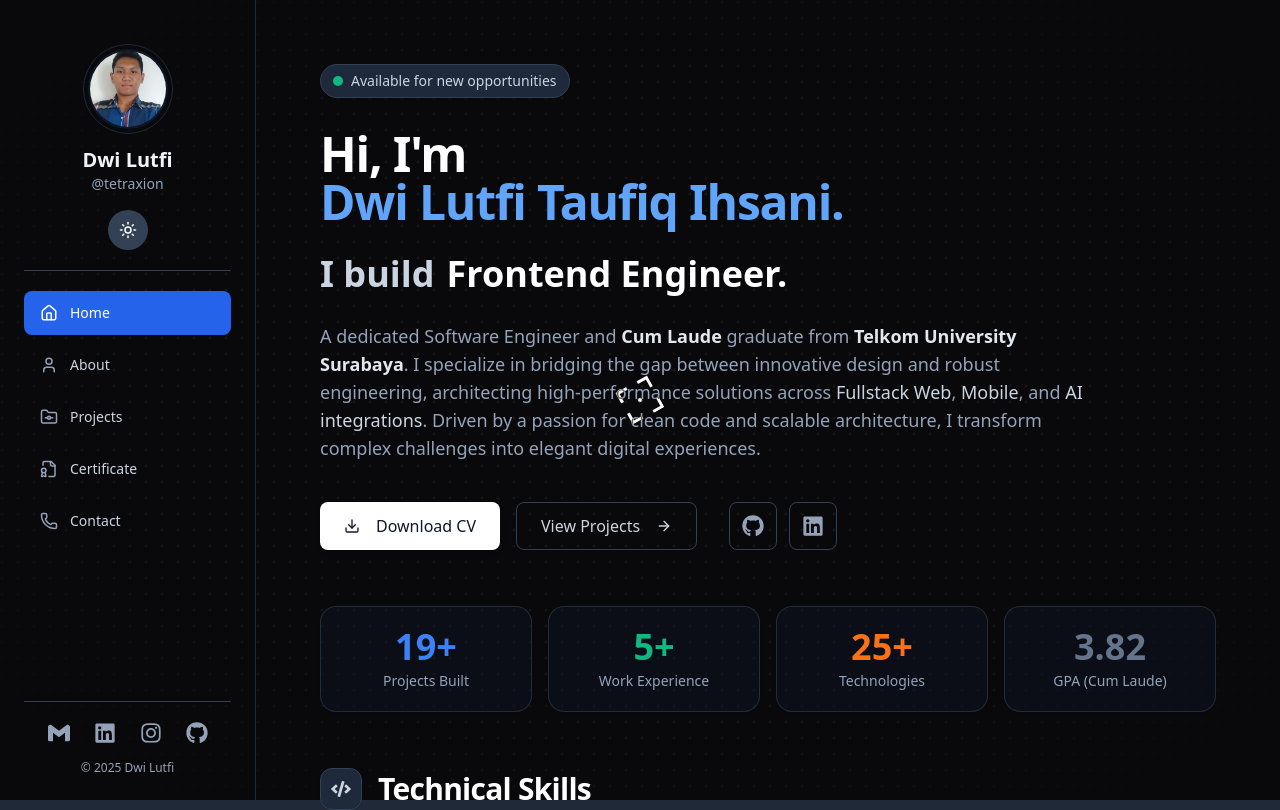
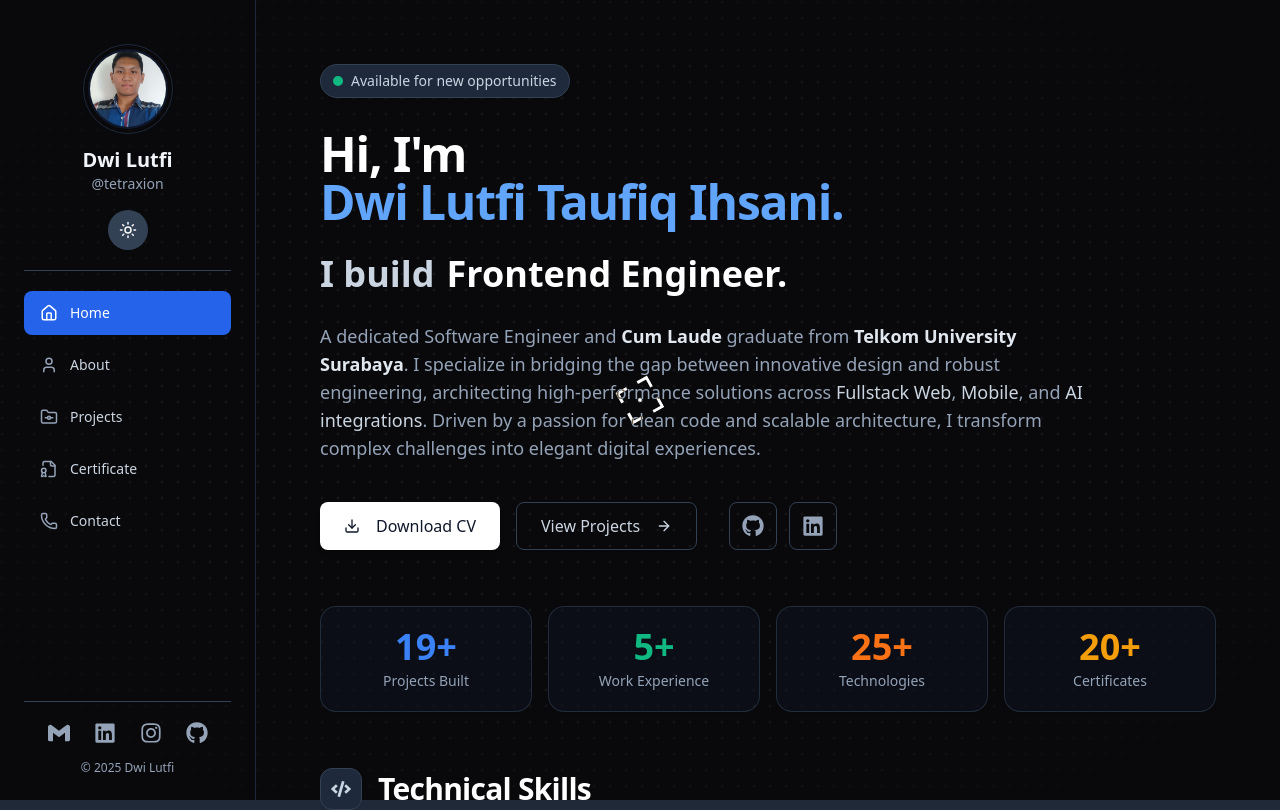
Before and after one commit to tetraxion/Personal-portofolio, a Next.js app: page / in a window 1280 px wide. Shown: the top 810 px of the page. Built offline with nearby package versions, Linux system fonts and the light colour scheme.

Commit message:
feat: implement new about, certificate, home, and project sections with related utility and media assets

```diff
--- a/components/sections/about.tsx
+++ b/components/sections/about.tsx
@@ -8,6 +8,7 @@ import dynamic from 'next/dynamic';
 import { useTheme } from 'next-themes';
 import { useState, useEffect } from 'react';
 import { projects } from "@/lib/project";
+import { certificates } from "@/lib/certificate";
 
 const GitHubCalendar = dynamic(
     () => import('react-github-calendar').then((mod) => mod.GitHubCalendar),
@@ -185,7 +186,7 @@ export function AboutSection() {
                         { value: "3.82", label: "GPA Score", sub: "Cum Laude", color: "text-blue-500", bg: "bg-blue-50 dark:bg-blue-500/10" },
                         { value: `${experiences.length}+`, label: "Work Experience", sub: "Companies", color: "text-emerald-500", bg: "bg-emerald-50 dark:bg-emerald-500/10" },
                         { value: `${projects.length}+`, label: "Projects", sub: "Delivered", color: "text-orange-500", bg: "bg-orange-50 dark:bg-orange-500/10" },
-                        { value: "3+", label: "Specializations", sub: "Web, Mobile, AI", color: "text-slate-500", bg: "bg-slate-50 dark:bg-slate-500/10" },
+                        { value: `${certificates.length}+`, label: "Certificates", sub: "Earned", color: "text-amber-500", bg: "bg-amber-50 dark:bg-amber-500/10" },
                     ].map((stat, idx) => (
                         <motion.div
                             key={stat.label}
--- a/components/sections/certificate.tsx
+++ b/components/sections/certificate.tsx
@@ -2,13 +2,38 @@
 import { motion, AnimatePresence } from 'framer-motion';
 import Image from 'next/image';
 import { useState } from 'react';
-import { X, ExternalLink, Award } from 'lucide-react';
+import { X, ExternalLink, Award, Search } from 'lucide-react';
 import { certificates, Certificate } from '@/lib/certificate';
 
 type SelectedCertificate = Pick<Certificate, 'image' | 'link' | 'title'>;
 
 export const CertificateSection = () => {
   const [selectedCert, setSelectedCert] = useState<SelectedCertificate | null>(null);
+  const [searchQuery, setSearchQuery] = useState('');
+  const [activePublisher, setActivePublisher] = useState('All');
+
+  const publishers = ['All', 'Dicoding', 'Great Learning', 'SAP', 'Others'];
+
+  const filteredCerts = certificates.filter(cert => {
+    const matchesSearch = cert.title.toLowerCase().includes(searchQuery.toLowerCase()) ||
+                          cert.publisher.toLowerCase().includes(searchQuery.toLowerCase());
+
+    if (activePublisher === 'All') return matchesSearch;
+    if (activePublisher === 'Dicoding') {
+      return matchesSearch && cert.publisher.includes('Dicoding');
+    }
+    if (activePublisher === 'Great Learning') {
+      return matchesSearch && cert.publisher === 'Great Learning';
+    }
+    if (activePublisher === 'SAP') {
+      return matchesSearch && cert.publisher === 'SAP';
+    }
+    // Others (Govt, Telkom Univ, etc.)
+    return matchesSearch &&
+           !cert.publisher.includes('Dicoding') &&
+           cert.publisher !== 'Great Learning' &&
+           cert.publisher !== 'SAP';
+  });
 
   return (
     <motion.section
@@ -31,63 +56,122 @@ export const CertificateSection = () => {
       </p>
       <hr className="border-dashed border-slate-300 dark:border-slate-700 mb-8" />
 
-      {/* Certificate List */}
-      <div className="flex flex-col gap-4">
-        {certificates.map((cert, index) => (
-          <motion.div
-            key={cert.id}
-            initial={{ opacity: 0, y: 15 }}
-            animate={{ opacity: 1, y: 0 }}
-            transition={{ duration: 0.4, delay: index * 0.05 }}
-            className="relative flex items-start gap-4 p-5 rounded-2xl border border-slate-200 dark:border-slate-700/60 bg-white/60 dark:bg-slate-900/40 backdrop-blur-sm hover:border-slate-300 dark:hover:border-slate-500 shadow-sm hover:shadow-md transition-all duration-300 overflow-hidden group"
-          >
-            {/* Number */}
-            <div className="relative flex-shrink-0 w-8 h-8 flex items-center justify-center text-sm font-bold text-slate-400 dark:text-slate-500 bg-slate-100 dark:bg-slate-800 rounded-lg z-0">
-              {index + 1}
+      {/* Search and Filters */}
+      <div className="flex flex-col md:flex-row gap-4 mb-8">
+        {/* Search Bar */}
+        <div className="relative flex-grow">
+          <Search size={18} className="absolute left-4 top-1/2 -translate-y-1/2 text-slate-400 pointer-events-none" />
+          <input
+            type="text"
+            placeholder="Search certificates by title or publisher..."
+            value={searchQuery}
+            onChange={(e) => setSearchQuery(e.target.value)}
+            className="w-full pl-11 pr-4 py-3 bg-white/60 dark:bg-slate-900/40 border border-slate-200 dark:border-slate-800/60 rounded-xl text-sm text-slate-900 dark:text-white placeholder-slate-400 focus:outline-none focus:border-blue-500 focus:ring-1 focus:ring-blue-500 transition-all shadow-sm"
+          />
         </div>
 
-            {/* Thumbnail */}
-            <div className="relative flex-shrink-0 w-14 h-14 flex items-center justify-center bg-slate-50 dark:bg-slate-800 rounded-xl border border-slate-100 dark:border-slate-700/60 overflow-hidden shadow-sm z-0">
+        {/* Publisher Filter pills */}
+        <div className="flex flex-wrap gap-2 items-center">
+          {publishers.map((pub) => (
+            <button
+              key={pub}
+              onClick={() => setActivePublisher(pub)}
+              className={`px-4 py-2 rounded-xl text-xs font-semibold border transition-all duration-300 cursor-target ${
+                activePublisher === pub
+                  ? "bg-slate-900 dark:bg-white text-white dark:text-slate-900 border-slate-900 dark:border-white shadow-md"
+                  : "bg-transparent text-slate-600 dark:text-slate-400 border-slate-200 dark:border-slate-700 hover:border-slate-400 dark:hover:border-slate-500 hover:text-slate-900 dark:hover:text-white"
+              }`}
+            >
+              {pub}
+            </button>
+          ))}
+        </div>
+      </div>
+
+      {/* Certificate Grid */}
+      <motion.div layout className="grid grid-cols-1 md:grid-cols-2 gap-6">
+        <AnimatePresence mode="popLayout">
+          {filteredCerts.map((cert, index) => (
+            <motion.div
+              layout
+              key={cert.id}
+              initial={{ opacity: 0, scale: 0.95 }}
+              animate={{ opacity: 1, scale: 1 }}
+              exit={{ opacity: 0, scale: 0.95 }}
+              transition={{ duration: 0.3 }}
+              className="relative flex flex-col justify-between p-5 rounded-2xl border border-slate-200 dark:border-slate-700/60 bg-white/60 dark:bg-slate-900/40 backdrop-blur-sm hover:border-slate-300 dark:hover:border-slate-500 shadow-sm hover:shadow-xl hover:-translate-y-1 transition-all duration-300 group overflow-hidden"
+            >
+              <div>
+                {/* Header info (Badge and Date) */}
+                <div className="flex justify-between items-center mb-4">
+                  <span className="text-xs font-bold text-slate-400 dark:text-slate-500 bg-slate-100 dark:bg-slate-800/80 px-2.5 py-1 rounded-lg">
+                    #{index + 1}
+                  </span>
+                  {cert.date && (
+                    <span className="text-xs font-medium text-blue-600 dark:text-blue-400 bg-blue-50/60 dark:bg-blue-500/10 px-2.5 py-1 rounded-full border border-blue-100 dark:border-blue-500/20">
+                      {cert.date}
+                    </span>
+                  )}
+                </div>
+
+                {/* Thumbnail and Title */}
+                <div className="flex items-start gap-4">
+                  <div className="relative flex-shrink-0 w-16 h-16 flex items-center justify-center bg-white dark:bg-slate-800 rounded-xl border border-slate-100 dark:border-slate-700 overflow-hidden shadow-sm group-hover:scale-105 transition-transform duration-300">
                     <Image
                       src={cert.image}
                       alt={cert.title}
-                width={48}
-                height={48}
-                className="object-cover"
+                      fill
+                      sizes="64px"
+                      className="object-contain p-1"
                     />
                   </div>
-
-            {/* Content */}
-            <div className="relative flex-grow min-w-0 z-0">
-              <h3 className="font-bold text-slate-900 dark:text-white group-hover:text-blue-600 dark:group-hover:text-blue-400 transition-colors truncate">
+                  <div className="flex-grow min-w-0">
+                    <h3 className="font-bold text-base text-slate-900 dark:text-white group-hover:text-blue-600 dark:group-hover:text-blue-400 transition-colors line-clamp-2" title={cert.title}>
                       {cert.title}
                     </h3>
-              <p className="text-sm text-slate-500 dark:text-slate-400">{cert.publisher}</p>
-              {cert.date && (
-                <p className="text-xs text-slate-400 dark:text-slate-500 mt-1">Issued {cert.date}</p>
-              )}
+                    <p className="text-sm font-medium text-slate-500 dark:text-slate-400 mt-1 truncate">
+                      {cert.publisher}
+                    </p>
+                  </div>
+                </div>
+              </div>
 
-              {/* Action Buttons */}
-              <div className="mt-3 flex items-center gap-4">
+              {/* Actions */}
+              <div className="mt-5 pt-4 border-t border-slate-100 dark:border-slate-800/60 flex items-center justify-between">
                 <button
                   onClick={() => setSelectedCert(cert)}
-                  className="text-sm font-medium text-blue-600 dark:text-blue-400 hover:text-blue-700 dark:hover:text-blue-300 transition-colors cursor-target"
+                  className="text-sm font-semibold text-blue-600 dark:text-blue-400 hover:text-blue-700 dark:hover:text-blue-300 transition-colors cursor-target flex items-center gap-1.5"
                 >
-                  View Certificate
+                  View Credentials
                 </button>
+                {cert.link !== '#' && (
                   <a
                     href={cert.link}
                     target="_blank"
                     rel="noopener noreferrer"
-                  className="text-sm font-medium text-blue-600 dark:text-blue-400 hover:text-blue-700 dark:hover:text-blue-300 transition-colors inline-flex items-center gap-1"
+                    className="inline-flex items-center gap-1 text-sm font-semibold text-slate-500 hover:text-slate-900 dark:text-slate-400 dark:hover:text-white transition-colors cursor-target"
                   >
                     Verify <ExternalLink size={14} />
                   </a>
-              </div>
+                )}
               </div>
             </motion.div>
           ))}
-      </div>
+        </AnimatePresence>
+      </motion.div>
+
+      {/* Empty State */}
+      {filteredCerts.length === 0 && (
+        <motion.div
+          initial={{ opacity: 0 }}
+          animate={{ opacity: 1 }}
+          className="text-center py-16 bg-white/40 dark:bg-slate-900/20 border border-dashed border-slate-200 dark:border-slate-800 rounded-2xl"
+        >
+          <Award size={48} className="mx-auto text-slate-400 mb-4 opacity-50" />
+          <h3 className="text-lg font-bold text-slate-700 dark:text-slate-300">No Certificates Found</h3>
+          <p className="text-sm text-slate-400 dark:text-slate-500 mt-1">Try resetting the filters or modifying your search query.</p>
+        </motion.div>
+      )}
 
       {/* Modal */}
       <AnimatePresence>
@@ -120,6 +204,7 @@ export const CertificateSection = () => {
               <div className="relative w-full h-[65vh] rounded-xl overflow-hidden border border-slate-200 dark:border-slate-700/60 bg-slate-50 dark:bg-slate-800">
                 <Image src={selectedCert.image} alt={selectedCert.title} fill className="object-contain" />
               </div>
+              {selectedCert.link !== '#' && (
                 <div className="mt-5 flex justify-end">
                   <a
                     href={selectedCert.link}
@@ -130,6 +215,7 @@ export const CertificateSection = () => {
                     <ExternalLink size={16} /> Verify Credential
                   </a>
                 </div>
+              )}
             </motion.div>
           </motion.div>
         )}
--- a/components/sections/home.tsx
+++ b/components/sections/home.tsx
@@ -18,6 +18,7 @@ import { Button } from "@/components/ui/button";
 import Link from 'next/link';
 import { useRouter } from "next/navigation";
 import { projects } from "@/lib/project";
+import { certificates } from "@/lib/certificate";
 
 const roles = ["Mobile Developer.", "Frontend Engineer.", "AI Engineer.", "Fullstack Web Engineer."];
 
@@ -214,7 +215,7 @@ export const HomeSection = () => {
                         { value: `${projects.length}+`, label: "Projects Built", color: "text-blue-500" },
                         { value: "5+", label: "Work Experience", color: "text-emerald-500" },
                         { value: `${totalSkillsCount}+`, label: "Technologies", color: "text-orange-500" },
-                        { value: "3.82", label: "GPA (Cum Laude)", color: "text-slate-500" },
+                        { value: `${certificates.length}+`, label: "Certificates", color: "text-amber-500" },
                     ].map((stat, idx) => (
                         <motion.div
                             key={stat.label}
--- a/lib/certificate.tsx
+++ b/lib/certificate.tsx
@@ -9,66 +9,163 @@ export interface Certificate {
 
 export const certificates: Certificate[] = [
   {
+    id: 19,
+    title: 'Belajar Dasar Cloud dan Gen AI di AWS',
+    publisher: 'Dicoding Indonesia',
+    image: '/certificate/sertif_placeholder.png',
+    link: 'https://www.dicoding.com/certificates/MRZMWE7LKPYQ',
+    date: 'Apr 2026'
+  },
+  {
+    id: 18,
+    title: 'Belajar Fundamental Pemrosesan Data',
+    publisher: 'Dicoding Indonesia',
+    image: '/certificate/sertif_placeholder.png',
+    link: 'https://www.dicoding.com/certificates/JMZVO3LJRXN9',
+    date: 'Apr 2026'
+  },
+  {
+    id: 17,
+    title: 'Spec-Driven Development dengan Kiro',
+    publisher: 'Dicoding Indonesia',
+    image: '/certificate/sertif_placeholder.png',
+    link: 'https://www.dicoding.com/certificates/53XE1OM1KZRN',
+    date: 'Apr 2026'
+  },
+  {
+    id: 16,
+    title: 'Memulai Pemrograman dengan Python',
+    publisher: 'Dicoding Indonesia',
+    image: '/certificate/sertif_placeholder.png',
+    link: 'https://www.dicoding.com/certificates/MEPJONV5WZ3V',
+    date: 'Apr 2026'
+  },
+  {
+    id: 15,
+    title: 'Belajar Machine Learning untuk Pemula',
+    publisher: 'Dicoding Indonesia',
+    image: '/certificate/sertif_placeholder.png',
+    link: 'https://www.dicoding.com/certificates/4EXG1K2JQPRL',
+    date: 'Apr 2026'
+  },
+  {
+    id: 14,
+    title: 'Membangun Aplikasi Gen AI dengan Microsoft Azure',
+    publisher: 'Dicoding Indonesia',
+    image: '/certificate/sertif_placeholder.png',
+    link: 'https://www.dicoding.com/certificates/N9ZON7616XG5',
+    date: 'Feb 2026'
+  },
+  {
+    id: 13,
+    title: 'Belajar Penerapan Data Science dengan Microsoft Fabric',
+    publisher: 'Dicoding Indonesia',
+    image: '/certificate/sertif_placeholder.png',
+    link: 'https://www.dicoding.com/certificates/L4PQ94GEOPO1',
+    date: 'Feb 2026'
+  },
+  {
+    id: 12,
+    title: 'Memulai Pemrograman dengan Python',
+    publisher: 'Dicoding Indonesia',
+    image: '/certificate/sertif_placeholder.png',
+    link: 'https://www.dicoding.com/certificates/GRX5WK67KZ0M',
+    date: 'Feb 2026'
+  },
+  {
+    id: 11,
+    title: 'Introduction to Financial Literacy',
+    publisher: 'Dicoding Indonesia',
+    image: '/certificate/sertif_placeholder.png',
+    link: 'https://www.dicoding.com/certificates/L4PQ2NNQOZO1',
+    date: 'Jan 2026'
+  },
+  {
+    id: 10,
+    title: 'Memulai Pemrograman dengan Kotlin',
+    publisher: 'Dicoding Indonesia',
+    image: '/certificate/sertif_placeholder.png',
+    link: 'https://www.dicoding.com/certificates/KEXL21220ZG2',
+    date: 'Oct 2025'
+  },
+  {
+    id: 9,
+    title: 'Belajar Dasar AI',
+    publisher: 'Dicoding Indonesia',
+    image: '/certificate/sertif_placeholder.png',
+    link: 'https://www.dicoding.com/certificates/N9ZO257Q6PG5',
+    date: 'Sep 2025'
+  },
+  {
     id: 8,
     title: 'Copyright for SPEEDYCHECK Mobile Application',
     publisher: 'Ministry of Law and Human Rights of the Republic of Indonesia',
     image: '/certificate/sertif9.webp',
-    link: '#'
+    link: '#',
+    date: 'Jun 2024'
   },
   {
     id: 7,
     title: 'English Proficiency Test (EPrT) - Score 450',
     publisher: 'Telkom University Language Center',
     image: '/certificate/sertif8.webp',
-    link: '#'
+    link: '#',
+    date: '2024'
   },
   {
     id: 6,
     title: 'MSIB Internship Certificate Batch 6 - Mobile Developer',
     publisher: 'Kampus Merdeka & INDI Technology',
     image: '/certificate/sertif7.webp',
-    link: '#'
+    link: '#',
+    date: 'Jul 2024'
   },
   {
     id: 5,
-    title: 'Learning to Build Flutter Applications for Beginners',
+    title: 'Belajar Membuat Aplikasi Flutter untuk Pemula',
     publisher: 'Dicoding Academy',
     image: '/certificate/sertif6.webp',
-    link: 'https://www.dicoding.com/certificates/1RXY089O1ZVM'
+    link: 'https://www.dicoding.com/certificates/1RXY089O1ZVM',
+    date: 'Nov 2023'
   },
   {
     id: 4,
-    title: 'Learning SOLID Programming Principles',
+    title: 'Belajar Prinsip Pemrograman SOLID',
     publisher: 'Dicoding Academy',
     image: '/certificate/sertif5.webp',
-    link: 'https://www.dicoding.com/certificates/MRZMLM9DRXYQ'
+    link: 'https://www.dicoding.com/certificates/MRZMLM9DRXYQ',
+    date: 'Nov 2023'
   },
   {
     id: 3,
-    title: 'Getting Started with Dart Programming',
+    title: 'Memulai Pemrograman dengan Dart',
     publisher: 'Dicoding Academy',
     image: '/certificate/sertif4.webp',
-    link: 'https://www.dicoding.com/certificates/07Z681W2RXQR'
+    link: 'https://www.dicoding.com/certificates/07Z681W2RXQR',
+    date: 'Nov 2023'
   },
   {
     id: 2,
     title: 'Data Visualization with Power BI',
     publisher: 'Great Learning',
     image: '/certificate/sertif3.webp',
-    link: '#'
+    link: '#',
+    date: 'May 2023'
   },
   {
     id: 1,
     title: 'Python Fundamentals for Beginners',
     publisher: 'Great Learning',
     image: '/certificate/sertif2.webp',
-    link: '#'
+    link: '#',
+    date: 'May 2023'
   },
   {
     id: 0,
     title: 'HR050 Business Processes in Human Capital Management',
     publisher: 'SAP',
     image: '/certificate/sertif1.webp',
-    link: '#'
-  },
+    link: '#',
+    date: 'Jan 2023'
+  }
 ];
```
Also changed, not shown: public/certificate/sertif_placeholder.png (added). Lines whose indentation alone changed are shown as unchanged.
